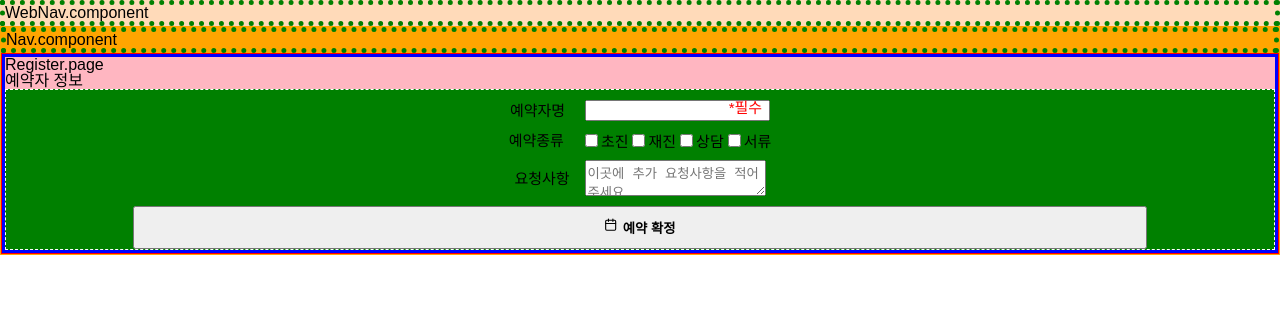
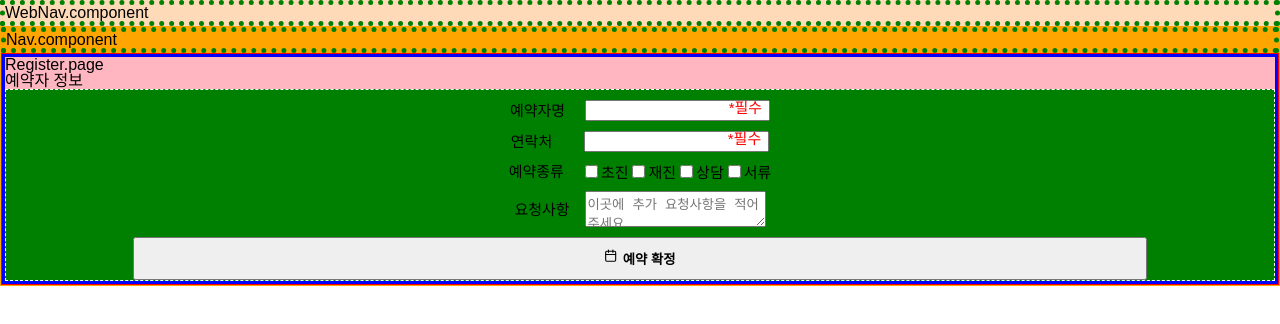
Before and after one commit to socow/lab-reservation-system, a React (Create React App) app: page /reserve in a window 1280 px wide. Shown: the top 324 px of the page. Built offline with nearby package versions, Linux system fonts and the light colour scheme.

Commit message:
Add: 연락처 input box 추가

```diff
--- a/src/components/RegisterInfo.component.js
+++ b/src/components/RegisterInfo.component.js
@@ -22,7 +22,13 @@ export function RegisterInfo() {
             <span>*필수</span>
           </div>
         </Name>
-        <Name />
+        <Phone>
+          <p>연락처</p>
+          <div className="required">
+            <input type="number" />
+            <span>*필수</span>
+          </div>
+        </Phone>
         <Type>
           <p>예약종류</p>
           <div className="input">
@@ -82,7 +88,7 @@ const Container = styled.section`
   }
 `;
 
-const Name = styled.section`
+const Name = styled.div`
   display: flex;
   align-items: center;
   margin-top: 10px;
@@ -106,9 +112,34 @@ const Name = styled.section`
   }
 `;
 
+const Phone = styled.div`
+  display: flex;
+  align-items: center;
+  margin-top: 10px;
+  div {
+    display: flex;
+    span {
+      position: absolute;
+      right: 8px;
+      font-size: 15px;
+      color: red;
+    }
+  }
+  .required {
+    position: relative;
+  }
+  p {
+    font-size: 15px;
+  }
+  input {
+    margin-left: 32px;
+  }
+`;
+
 const Type = styled.div`
   display: flex;
   align-items: center;
+  margin-top: 10px;
   p {
     font-size: 15px;
   }
```
